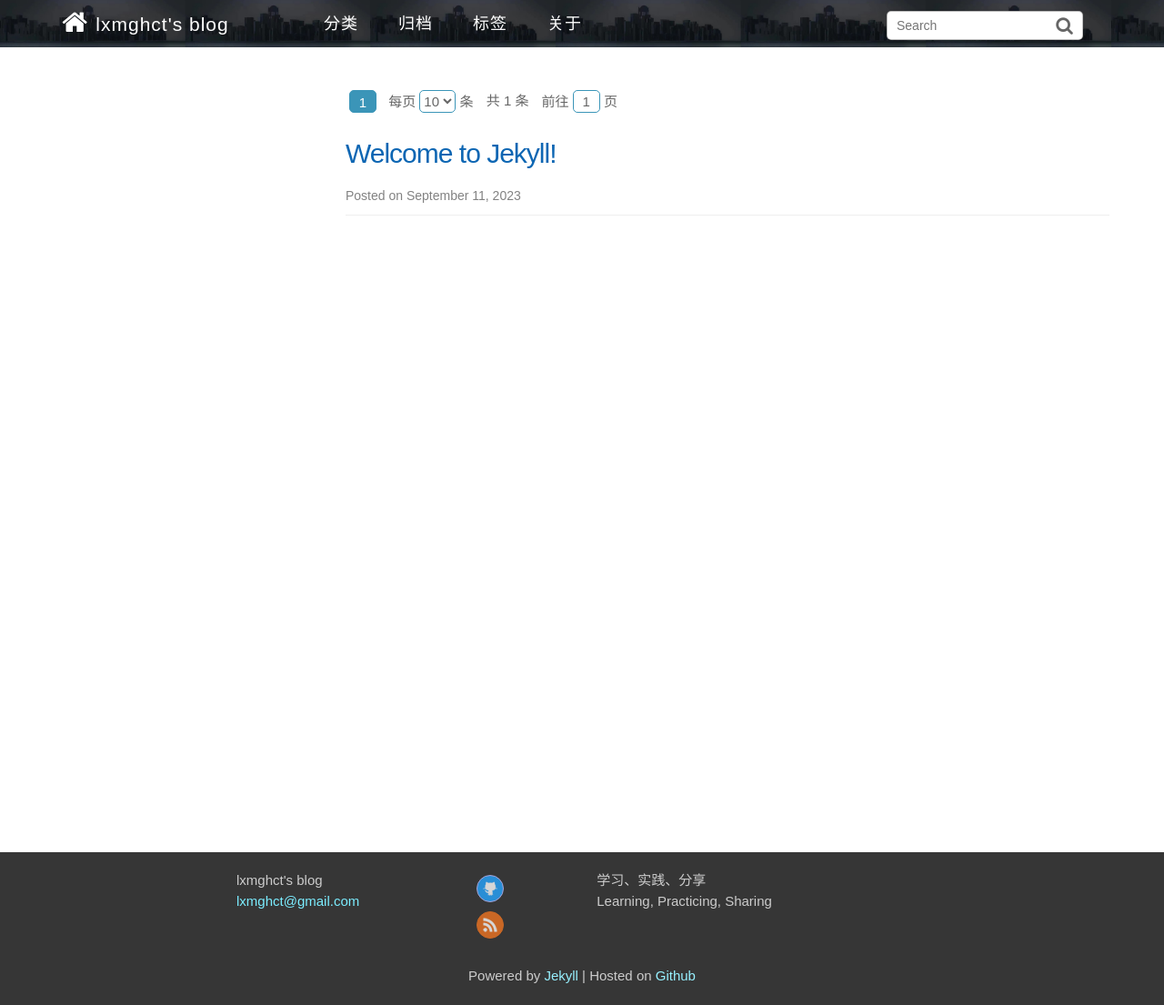
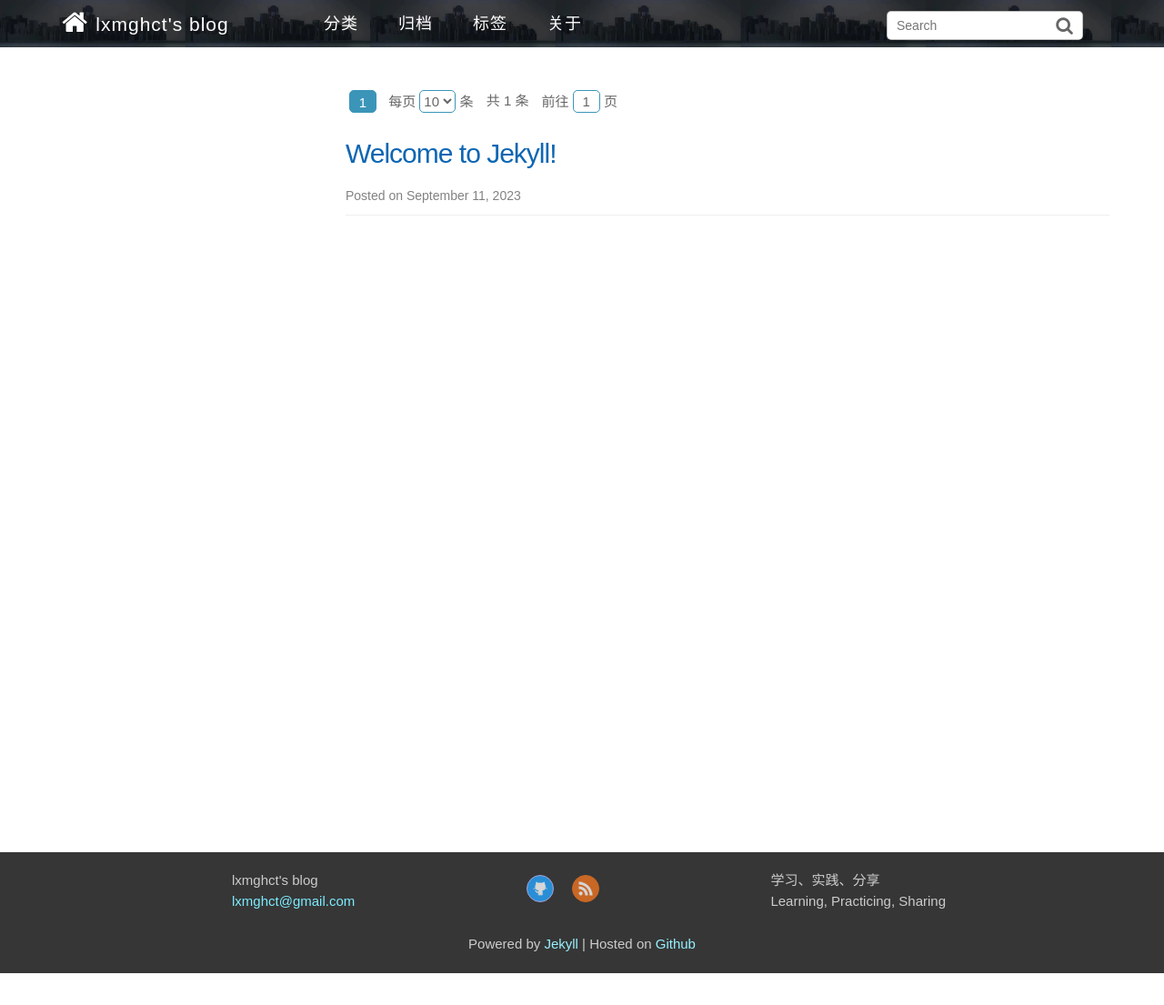
Before and after one commit to lxmghct/lxmghct.github.io, a Jekyll site: the page built from index.html, in a window 1280 px wide. Shown: the whole page at 91% size. Built offline with Jekyll 4.4.1, drawn with Linux system fonts in a browser that asks for light colours; after the commit the page ends 1070 px from its top, so only the background shows below that.

Commit message:
Update: 修改footer样式

```diff
--- a/_includes/footer.html
+++ b/_includes/footer.html
@@ -1,28 +1,23 @@
 <footer class="site-footer">
-
-  <div class="wrapper">
 
   <div class="footer-col-wrapper">
     <div class="footer-col  footer-col-1">
       <ul class="contact-list">
         <li>{{ site.title }}</li>
         <li><a href="mailto:{{ site.author.email }}">{{ site.author.email }}</a></li>
+        <li></li>
       </ul>
     </div>
 
     <div class="footer-col  footer-col-2">
-        <ul class="social-media-list">
+      <div class="social-media-list">
         {% if site.author.github %}
-          <li>
         <a class="github" href="{{ site.author.github }}" target="_blank" title="github"></a>
-          </li>
         {% endif %}
         {% if site.rss_url %}
-          <li>
         <a class="rss" href="{{ site.rss_url }}" target="_blank" title="rss"></a>
-          </li>
         {% endif %}
-        </ul>
+      </div>
     </div>
 
     <div class="footer-col  footer-col-3">
@@ -33,7 +28,6 @@
     Powered by <a href="http://jekyllrb.com/">Jekyll</a> | Hosted on <a href="https://pages.github.com/">
       Github</a>
   </div>
-  </div>
 
   <script type="text/javascript" src="/assets/js/jquery.js"></script>
   <script type="text/javascript" src="/assets/js/bootstrap.js"></script>
--- a/_includes/page_sidebar.html
+++ b/_includes/page_sidebar.html
@@ -35,6 +35,7 @@
   <hr>
   <ul>
     <li><a href="{{ site.author.github }}">github主页</a></li>
-    <li><a href="{{ site.author.cnblog }}">github主页</a></li>
+    <li><a href="{{ site.author.cnblog }}">博客园</a></li>
+    <li><a href="{{ site.rss_url }}">订阅本站</a></li>
   </ul>
 </div>
--- a/assets/css/includes/footer.css
+++ b/assets/css/includes/footer.css
@@ -1,30 +1,6 @@
 /**
  * _includes/footer.html
  */
-.wrapper {
-    max-width: -webkit-calc(800px - (10px * 2));
-    max-width: calc(800px - (10px * 2));
-    margin-right: auto;
-    margin-left: auto;
-    padding-right: 10px;
-    padding-left: 10px;
-}
-
-@media screen and (max-width: 800px) {
-    .wrapper {
-        max-width: -webkit-calc(800px - (10px));
-        max-width: calc(800px - (10px));
-        padding-right: 10px;
-        padding-left: 10px;
-    }
-}
-
-.wrapper:after,
-.footer-col-wrapper:after {
-    content: "";
-    display: table;
-    clear: both;
-}
 
 .site-footer {
     background: rgb(54, 54, 54);
@@ -38,17 +14,13 @@
     text-decoration: underline;
 }
 
-.footer-heading {
-    color: #fafafa;
-    font-size: 18px;
-    margin-bottom: 15px;
-}
-
-
 .footer-col-wrapper {
     font-size: 15px;
     color: #ccc;
-    margin-left: -15px;
+    display: flex;
+    max-width: 800px;
+    margin: 0 auto;
+    justify-content: space-between;
 }
 
 .sitedesc {
@@ -64,46 +36,8 @@
 }
 
 .footer-col {
-    float: left;
     margin-bottom: 15px;
     padding-left: 15px;
-}
-
-.footer-col-1 {
-    width: -webkit-calc(35% - (30px / 2));
-    width: calc(35% - (30px / 2));
-}
-
-.footer-col-2 {
-    width: -webkit-calc(20% - (30px / 2));
-    width: calc(20% - (30px / 2));
-}
-
-.footer-col-3 {
-    width: -webkit-calc(45% - (30px / 2));
-    width: calc(45% - (30px / 2));
-}
-
-@media screen and (max-width: 800px) {
-
-    .footer-col-1,
-    .footer-col-2 {
-        width: -webkit-calc(50% - (30px / 2));
-        width: calc(50% - (30px / 2));
-    }
-
-    .footer-col-3 {
-        width: -webkit-calc(100% - (30px / 2));
-        width: calc(100% - (30px / 2));
-    }
-}
-
-@media screen and (max-width: 600px) {
-    .footer-col {
-        float: none;
-        width: -webkit-calc(100% - (30px / 2));
-        width: calc(100% - (30px / 2));
-    }
 }
 
 .contact-list,
@@ -120,7 +54,6 @@
     display: inline-block;
     vertical-align: middle;
     zoom: 1;
-    text-indent: -9999px;
     margin: 5px 8px;
     opacity: 0.8;
     width: 2em;
```
Lines whose indentation alone changed are shown as unchanged.
